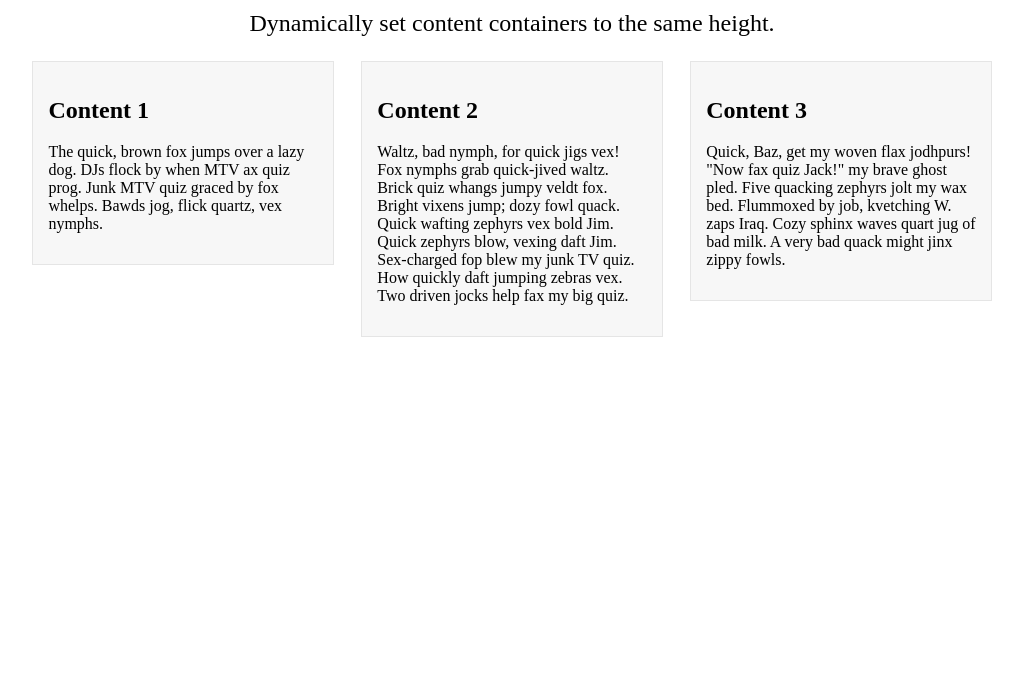
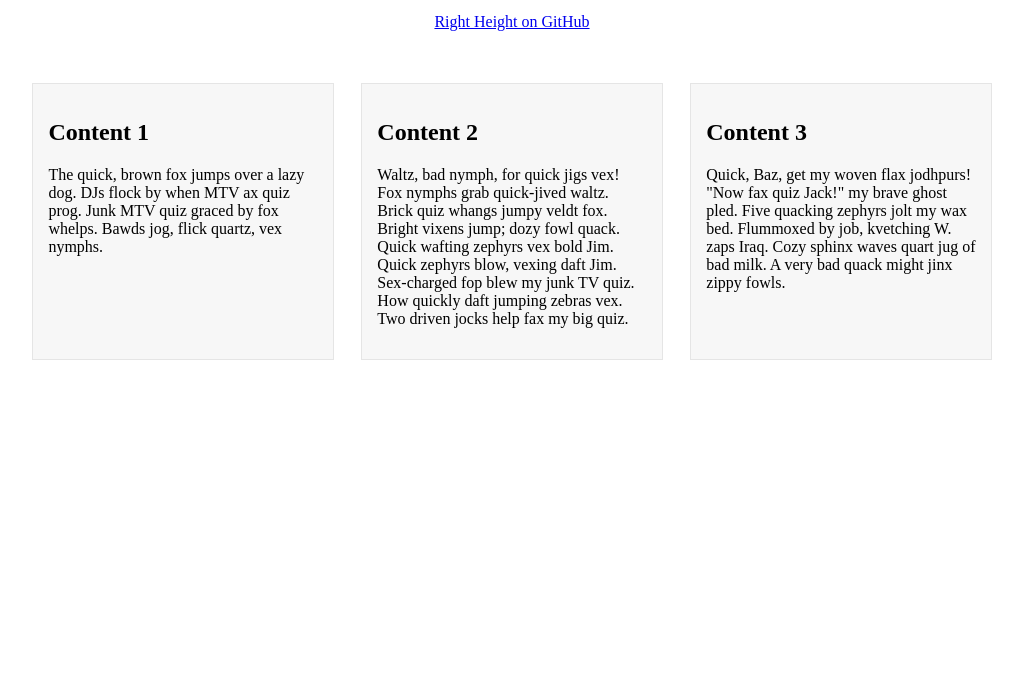
Before and after one commit to cferdinandi/right-height, a plain HTML site: page index.html in a window 1280 px wide. Shown: the part 125-800 px from the top of the page, without its empty margins (128-1151 px from the left). Drawn offline with Linux system fonts and the light colour scheme.

Commit message:
Updated demo

```diff
--- a/index.html
+++ b/index.html
@@ -68,8 +68,11 @@
 	<body>
 		<section class="container">
 
-			<h1 style="text-align: center; font-size: 3em;">Right Height</h1>
-			<p style="text-align: center; font-size: 1.5em;">Dynamically set content containers to the same height.</p>
+			<h1 style="text-align: center; font-size: 3em; margin-bottom: 0;">Right Height</h1>
+			<p style="text-align: center; font-size: 1.5em; margin: 0;">Dynamically set content containers to the same height.</p>
+			<p style="text-align: center;"><a href="https://github.com/cferdinandi/right-height#readme">Right Height on GitHub</a></p>
+
+			<br><br>
 
 			<div class="row" data-right-height>
 				<div class="grid-third">
--- a/right-height.js
+++ b/right-height.js
@@ -161,7 +161,7 @@ window.rightHeight = (function (window, document, undefined) {
 			var eventTimeout; // Timer for resize event throttler
 
 			// Events and listeners
-			document.addEventListener('load', function() {
+			window.addEventListener('load', function() {
 				_runRightHeight( containers, options ); // Run Right Height when DOM content fully loaded
 			});
 			window.addEventListener( 'resize', _eventThrottler.bind( null, eventTimeout, containers, options ), false); // Run Right Height on window resize
```
